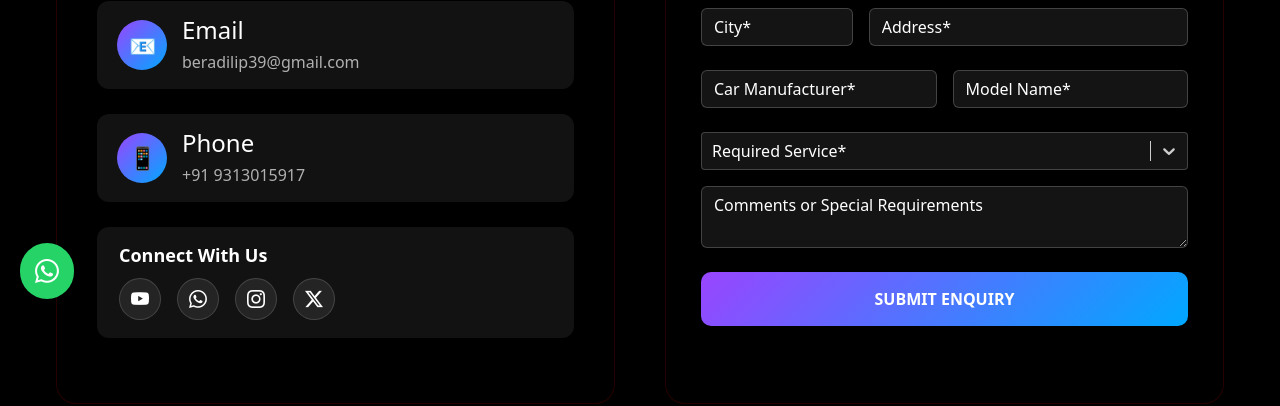
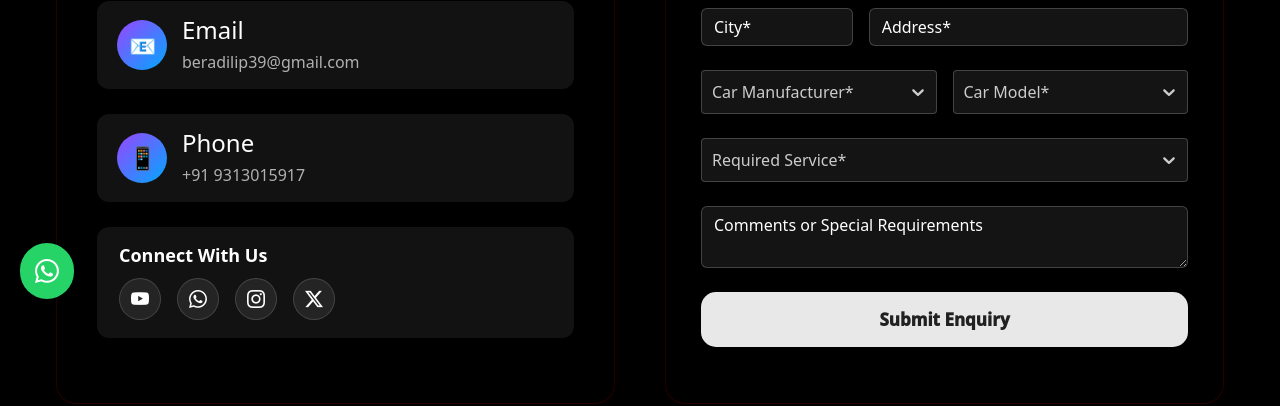
Before and after one commit to Dilip6221/Brothers, a React (Vite) app in the folder frontend/: page /contact-us in a window 1280 px wide. Shown: the part 481-887 px from the top of the page. Built offline with nearby package versions, Linux system fonts and the light colour scheme; no server answers.

Commit message:
Design changse

```diff
--- a/frontend/src/component/Navbar.jsx
+++ b/frontend/src/component/Navbar.jsx
@@ -22,29 +22,30 @@ const Navbar = () => {
       ...base,
       background: "rgba(255,255,255,0.08)",
       border: state.isFocused
-        ? "1px solid #0d6efd"
+        ? "1px solid #254c87c8"
         : "1px solid rgba(255,255,255,0.2)",
       boxShadow: "none",
       minHeight: "44px",
       cursor: "pointer",
     }),
-
     singleValue: (base) => ({
       ...base,
       color: "white",
     }),
-
     menu: (base) => ({
       ...base,
       background: "#222",
       borderRadius: "6px",
     }),
-
     option: (base, state) => ({
-      ...base,
-      background: state.isFocused ? "#444" : "#222",
-      color: "white",
-      cursor: "pointer",
+        ...base,
+        backgroundColor: state.isSelected
+            ? "#254c87"
+            : state.isFocused
+            ? "#444"
+            : "#222",
+        color: "white",
+        cursor: "pointer",
     }),
 
     placeholder: (base) => ({
@@ -53,7 +54,6 @@ const Navbar = () => {
     }),
 
     indicatorSeparator: () => ({ display: "none" }),
-
     dropdownIndicator: (base) => ({
       ...base,
       color: "#ccc",
--- a/frontend/src/css/contact.css
+++ b/frontend/src/css/contact.css
@@ -100,8 +100,6 @@
   transform: scale(1.1) rotate(10deg);
   box-shadow: 0 8px 25px rgba(153, 69, 255, 0.5);
 }
-
-/* Text */
 .info-text h4 {
   margin: 0 0 5px 0;
   color: var(--text-primary);
@@ -110,8 +108,6 @@
   margin: 0;
   color: var(--text-secondary);
 }
-
-/* Form */
 .contact-form {
   background: black;
   padding: 35px;
@@ -146,25 +142,6 @@
   outline: none;
   border-color: var(--accent-purple);
   box-shadow: 0 0 10px rgba(153, 69, 255, 0.2);
-}
-
-/* Button */
-.submit-btn {
-  width: 100%;
-  padding: 15px;
-  background: linear-gradient(135deg, var(--accent-purple), var(--accent-blue));
-  border: none;
-  border-radius: 10px;
-  font-size: 16px;
-  font-weight: 700;
-  color: var(--text-primary);
-  text-transform: uppercase;
-  cursor: pointer;
-  transition: all 0.3s ease;
-}
-.submit-btn:hover {
-  transform: translateY(-3px);
-  box-shadow: 0 8px 25px rgba(153, 69, 255, 0.5);
 }
 
 .map-container iframe {
@@ -207,23 +184,8 @@
     padding: 14px;
     margin-bottom: 18px;
   }
-  .info-icon {
-    width: 42px;
-    height: 42px;
-    font-size: 18px;
-    margin-right: 12px;
-  }
-  .info-text h4 {
-    font-size: 15px;
-  }
 
-  .info-text p {
-    font-size: 13px;
-  }
-  .submit-btn {
-    padding: 14px;
-    font-size: 15px;
-  }
+
   .map-container iframe {
     height: 300px;
   }
@@ -240,11 +202,6 @@
     flex-direction: row;
     align-items: flex-start;
   }
-  .info-icon {
-    width: 38px;
-    height: 38px;
-    font-size: 16px;
-  }
   .clean-social .social-icons {
     gap: 12px;
     flex-wrap: wrap;
@@ -254,9 +211,7 @@
     height: 38px;
     font-size: 16px;
   }
-  .submit-btn {
-    font-size: 14px;
-  }
+
   .map-container iframe {
     height: 250px;
     border-radius: 14px;
--- a/frontend/src/pages/About.jsx
+++ b/frontend/src/pages/About.jsx
@@ -52,7 +52,6 @@ const About = () => {
       <div className="container">
         <h2 className="text-center mb-4 story-title">Our Journey</h2>
         <div className="timeline-wrapper">
-
           {/* LEFT SIDE TIMELINE */}
           <div className="timeline">
             {timeline.map((item, index) => (
@@ -78,22 +77,17 @@ const About = () => {
             ))}
           </div>
 
-          {/* 🔥 RIGHT SIDE GALLERY */}
           <div className={`timeline-gallery ${activeImages.length ? "open" : ""}`}>
-
             <div className="gallery-header">
               <h5>Gallery</h5>
               <span onClick={closeGallery}>×</span>
             </div>
-
             <div className="gallery-grid">
               {activeImages.map((img, index) => (
                 <img key={index} src={img.url} alt="" />
               ))}
             </div>
-
           </div>
-
         </div>
         <div className="core-values-section py-5">
           <div className="container">
--- a/frontend/src/pages/Contact.jsx
+++ b/frontend/src/pages/Contact.jsx
@@ -12,6 +12,63 @@ const Contact = () => {
         { value: "PAINT", label: "Full Body Paint" },
         { value: "COTTING", label: "Ceramic Coating" },
     ];
+    const carBrandOptions = [
+        { value: "Hyundai", label: "Hyundai" },
+        { value: "BMW", label: "BMW" },
+        { value: "Suzuki", label: "Suzuki" },
+    ];
+
+    const carModelOptions = [
+        { value: "Creta", label: "Creta" },
+        { value: "i20", label: "i20" },
+    ];
+
+    const reactSelectStyles = {
+        control: (base, state) => ({
+        ...base,
+        background: "rgba(255,255,255,0.08)",
+        border: state.isFocused
+            ? "1px solid #254c87c8"
+            : "1px solid rgba(255,255,255,0.2)",
+        boxShadow: "none",
+        minHeight: "44px",
+        cursor: "pointer",
+        }),
+        singleValue: (base) => ({
+        ...base,
+        color: "white",
+        }),
+        menu: (base) => ({
+        ...base,
+        background: "#222",
+        borderRadius: "6px",
+        }),
+        option: (base, state) => ({
+            ...base,
+            backgroundColor: state.isSelected
+                ? "#254c87"
+                : state.isFocused
+                ? "#444"
+                : "#222",
+            color: "white",
+            cursor: "pointer",
+        }),
+        placeholder: (base) => ({
+        ...base,
+        color: "#ccc",
+        }),
+
+        indicatorSeparator: () => ({ display: "none" }),
+        dropdownIndicator: (base) => ({
+        ...base,
+        color: "#ccc",
+        }),
+
+        multiValueRemove: (base) => ({
+        ...base,
+        color: "black",
+        }),
+    };
 
     const [serviceEnquery, setServiceEnquery] = useState({
         name: user ? user.name : "",
@@ -172,85 +229,57 @@ const Contact = () => {
                                 onChange={handleEnquiryInputChange}
                             />
                         </div>
-
-                        <div className="col-md-6 mb-2">
-                            <select
-                                name="carBrand"
-                                className="form-control shadow-none text-white"
-                                style={{
-                                    background: "rgba(255,255,255,0.08)",
-                                    border: "1px solid rgba(255,255,255,0.2)",
-                                }}
-                                value={serviceEnquery.carBrand || ""}
-                                onChange={handleEnquiryInputChange}
-                            >
-                                <option value="" >Car Manufacturer*</option>
-                                <option value="Hyundai">Hyundai</option>
-                                <option value="BMW">BMW</option>
-                                <option value="Suzuki">Suzuki</option>
-                            </select>
+                        <div className="col-md-6">
+                            <Select
+                            options={carBrandOptions}
+                            placeholder="Car Manufacturer*"
+                            styles={reactSelectStyles}
+                            value={carBrandOptions.find(
+                                opt => opt.value === serviceEnquery.carBrand
+                            )}
+                            onChange={(selected) =>
+                                handleEnquiryInputChange({
+                                    target: {
+                                    name: "carBrand",
+                                    value: selected ? selected.value : ""
+                                    }
+                                })
+                                }
+                            />
                         </div>
                         <div className="col-md-6 mb-2">
-                            <select
-                                name="carModel"
-                                className="form-control shadow-none text-white"
-                                style={{
-                                    background: "rgba(255,255,255,0.08)",
-                                    border: "1px solid rgba(255,255,255,0.2)",
-                                }}
-                                value={serviceEnquery.carModel || ""}
-                                onChange={handleEnquiryInputChange}
-                            >
-                                <option value="" >Model Name*</option>
-                                <option value="Creta">Creta</option>
-                                <option value="i20">i20</option>
-                            </select>
+                            <Select
+                            options={carModelOptions}
+                            placeholder="Car Model*"
+                            styles={reactSelectStyles}
+                            value={carModelOptions.find(
+                                opt => opt.value === serviceEnquery.carModel
+                            )}
+                            onChange={(selected) =>
+                                handleEnquiryInputChange({
+                                    target: {
+                                    name: "carModel",
+                                    value: selected ? selected.value : ""
+                                    }
+                                })
+                                }
+                            />
                         </div>
-                        <div className="col-md-12">
+                         <div className="col-md-12 mb-2">
                             <Select
-                                isMulti
-                                name="services"
-                                options={serviceOptions}
-                                placeholder="Required Service*"
-                                className="text-white w-100"
-                                classNamePrefix="react-select"
-                                value={serviceOptions.filter(option =>
-                                    serviceEnquery.services.includes(option.value)
-                                )}
-                                onChange={(selected) => {
-                                    setServiceEnquery((prev) => ({
-                                        ...prev,
-                                        services: selected ? selected.map((s) => s.value) : [],
-                                    }));
-                                }}
-                                styles={{
-                                    control: (base) => ({
-                                        ...base,
-                                        background: "rgba(255,255,255,0.08)",
-                                        border: "1px solid rgba(255,255,255,0.2)",
-                                        boxShadow: "none",
-
-                                    }),
-                                    multiValueRemove: (base) => ({
-                                        ...base,
-                                        color: "black",
-                                    }),
-                                    menu: (base) => ({
-                                        ...base,
-                                        background: "#222",
-                                        color: "white",
-                                    }),
-                                    option: (base, state) => ({
-                                        ...base,
-                                        background: state.isFocused ? "#444444ff" : "#222",
-                                        color: "white",
-                                        cursor: "pointer",
-                                    }),
-                                    placeholder: (base) => ({
-                                        ...base,
-                                        color: "white",
-                                    }),
-                                }}
+                            isMulti
+                            options={serviceOptions}
+                            placeholder="Required Service*"
+                            value={serviceOptions.filter(opt =>
+                                serviceEnquery.services.includes(opt.value)
+                            )}
+                            onChange={(selected) =>
+                                setServiceEnquery(prev => ({
+                                ...prev,
+                                services: selected ? selected.map(s => s.value) : [],
+                                }))
+                            }
+                            styles={reactSelectStyles}
                             />
                         </div>
                         <div className="col-12 mb-4 mb-2">
@@ -268,7 +297,10 @@ const Contact = () => {
                             ></textarea>
                         </div>
                     </div>
-                    <button type="submit" className="submit-btn">
+                    {/* <button type="submit" className="submit-btn">
+                        Submit Enquiry
+                    </button> */}
+                    <button type="submit" className="cont-btn w-100" >
                         Submit Enquiry
                     </button>
                 </form>
```
